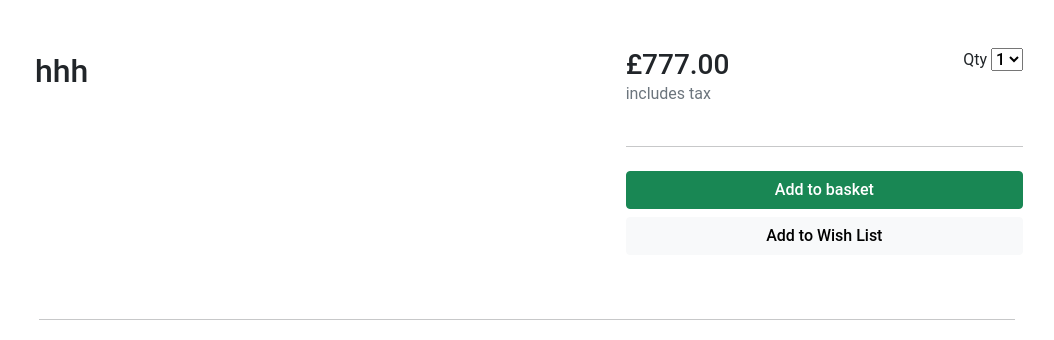
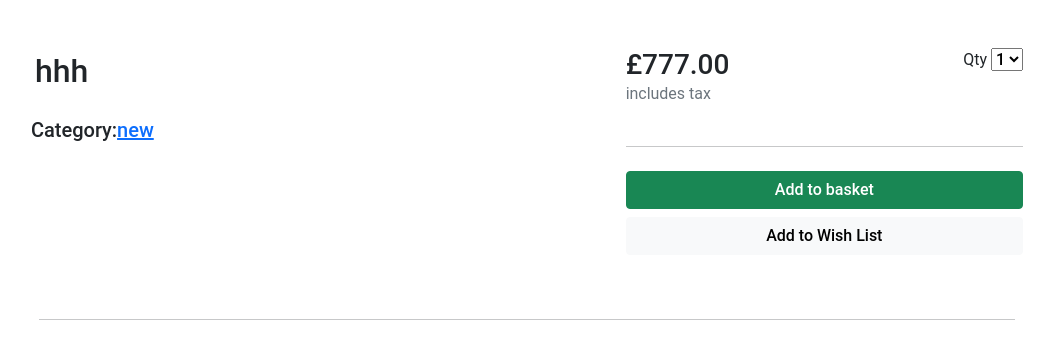
Before and after one commit to mikado-stack/commerce, a Django app: a page that uses templates/catalogue/single.html in a window 1280 px wide. Shown: the part 94-434 px from the top of the page, without its empty margins (113-1167 px from the left). Run offline with Django 3.2, Linux system fonts and the light colour scheme; data comes from the database, SQL or seed files in the repository.

Commit message:
issue fixed

```diff
--- a/ecommerce/apps/catalogue/views.py
+++ b/ecommerce/apps/catalogue/views.py
@@ -10,9 +10,12 @@ def product_all(request):
 
 def category_list(request, category_slug=None):
     category = get_object_or_404(Category, slug=category_slug)
-    products = Product.objects.filter(
-        category__in=Category.objects.get(name=category_slug).get_descendants(include_self=True)
-    )
+    catalogue = get_object_or_404(Category, name=category_slug).get_descendants(include_self=True)
+    products = None
+    if catalogue:
+        products = Product.objects.filter(
+            category__in=catalogue
+        )
     return render(request, "catalogue/category.html", {"category": category, "products": products})
 
 
--- a/templates/catalogue/single.html
+++ b/templates/catalogue/single.html
@@ -8,7 +8,7 @@
 
 <div class="container">
 {% if messages %}
-<div class="alert alert-warning" alert-{{ message.tags }}" role="alert">
+<div class="alert alert-warning" alert="{{ message.tags }}" role="alert">
 {% for message in messages  %}
   {{message|safe}} - <a href="{% url "account:wishlist" %}" class="alert-link">Your Wishlist</a>.
 {% endfor %}
@@ -44,7 +44,6 @@
             <div class="card-body p-1">
               <h1 class="mb-0 h2 pe-4 pb-4">{{ product.title }}</h1>
               <div class="bg-light">
-
                 {% for image in product.product_image.all %}
                 {% if image.is_feature %}
                 <img class="img-fluid mx-auto d-block" width="200px" alt="Responsive image" src="{{ image.image.url }}"
@@ -58,6 +57,7 @@
               </div>
             </div>
           </div>
+          <p class="mb-0 h5">Category:<a href="{% url 'catalogue:category_list' product.category.slug %}">{{ product.category.name }}</a></p>
         </div>
       </div>
     </div>
```
